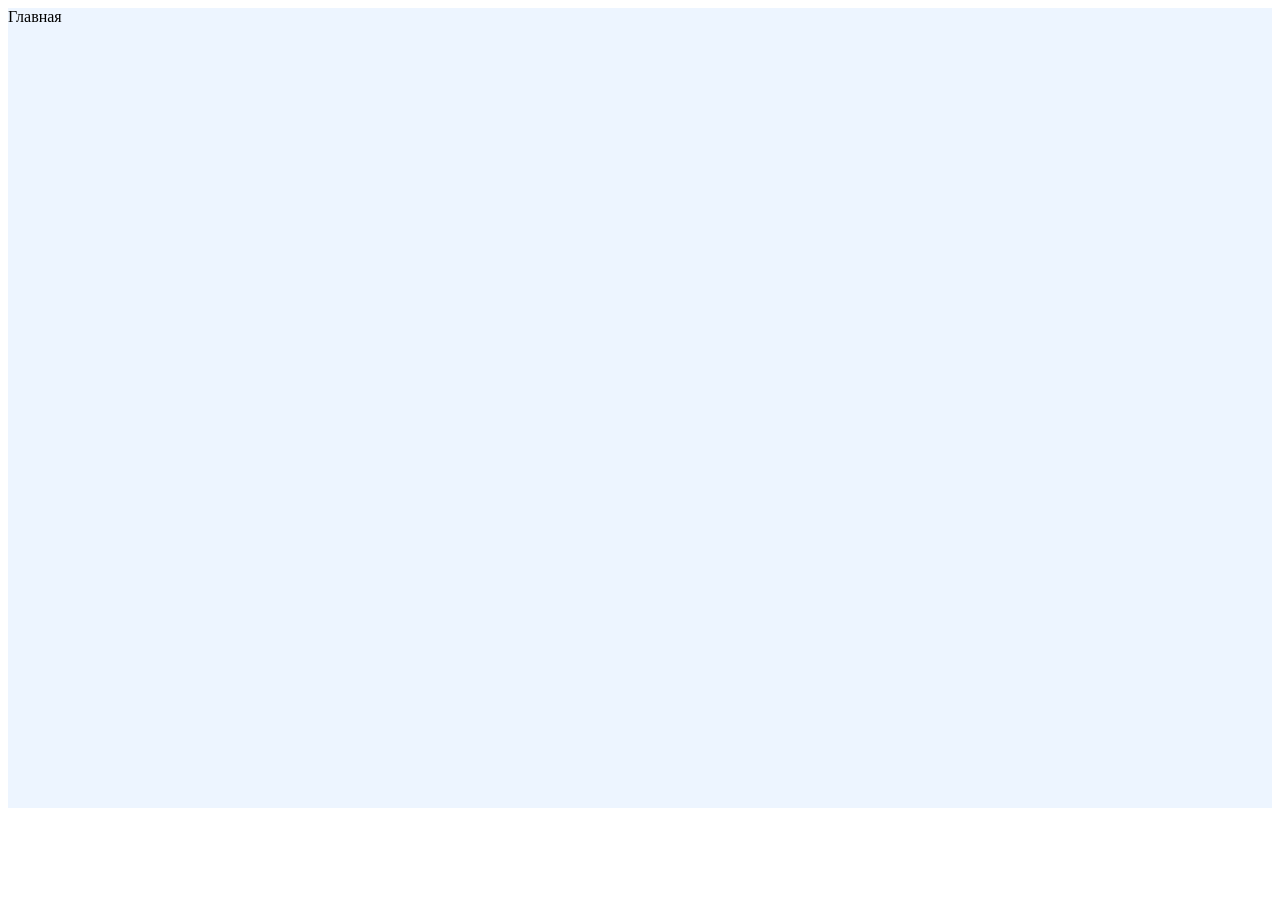
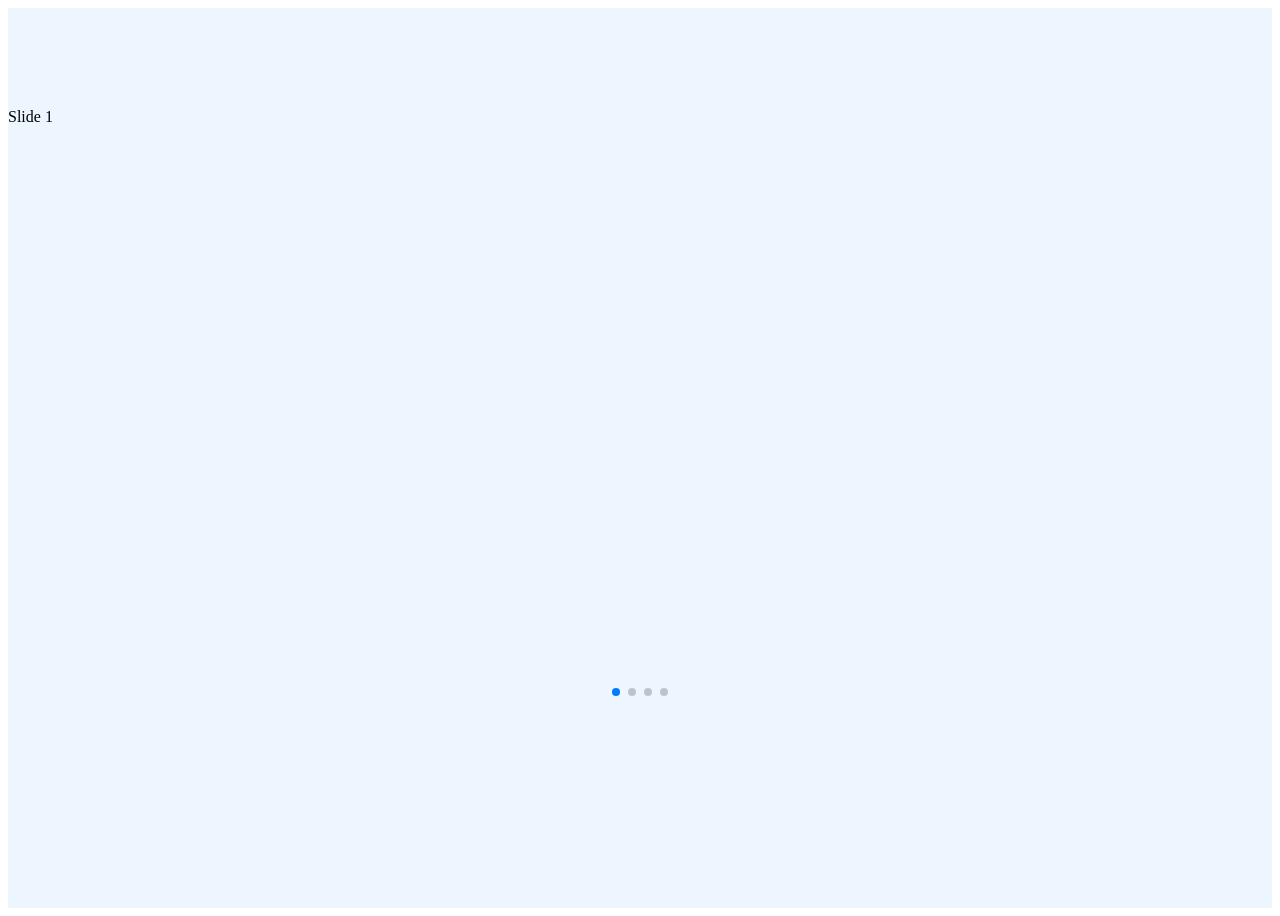
Before and after one commit to mahlufartem/frontend-tvoy-trud, a Next.js app: page /MainPage/MainPage in a window 1280 px wide. Before the commit the page ends 816 px from the top, so only its background shows below. Built offline with nearby package versions, Linux system fonts and the light colour scheme.

Commit message:
добавил swiper

```diff
--- a/package.json
+++ b/package.json
@@ -13,7 +13,8 @@
     "next": "16.1.1",
     "react": "19.2.3",
     "react-dom": "19.2.3",
-    "sass": "^1.97.1"
+    "sass": "^1.97.1",
+    "swiper": "^12.0.3"
   },
   "devDependencies": {
     "@trivago/prettier-plugin-sort-imports": "^6.0.0",
--- a/src/app/layout.jsx
+++ b/src/app/layout.jsx
@@ -17,7 +17,7 @@ export default function RootLayout({ children }) {
 			<body className={involve.className}>
 				<div className={styles.root}>
 					<Header />
-					<div className={styles.content}>{children}</div>
+					<main className={styles.content}>{children}</main>
 					<Footer />
 				</div>
 			</body>
--- a/src/components/Footer/Footer.module.scss
+++ b/src/components/Footer/Footer.module.scss
@@ -1,5 +1,5 @@
 .root {
   width: 100%;
   height: 100px;
-  background-color: $main-light-blue;
+  background-color: $main-white;
 }
--- a/src/pages/MainPage/MainPage.jsx
+++ b/src/pages/MainPage/MainPage.jsx
@@ -1,9 +1,15 @@
 import React from 'react'
+
+import SectionOne from '@/pages/MainPage/sections/SectionOne/SectionOne'
 
 import styles from './MainPage.module.scss'
 
 const MainPage = () => {
-	return <div className={styles.root}>Главная</div>
+	return (
+		<div className={styles.root}>
+			<SectionOne />
+		</div>
+	)
 }
 
 export default MainPage
--- a/src/pages/MainPage/MainPage.module.scss
+++ b/src/pages/MainPage/MainPage.module.scss
@@ -1,4 +1,6 @@
 .root {
   min-height: 100Vh;
   background-color: $main-light-blue;
+  padding-top: 100px;
+
 }
--- /dev/null
+++ b/src/pages/MainPage/sections/SectionOne/SectionOne.jsx
@@ -0,0 +1,32 @@
+'use client'
+
+import React from 'react'
+
+import 'swiper/css'
+import 'swiper/css/pagination'
+import { Pagination } from 'swiper/modules'
+import { Swiper, SwiperSlide } from 'swiper/react'
+
+import styles from './SectionOne.module.scss'
+
+const SectionOne = () => {
+	return (
+		<section className={styles.root}>
+			<Swiper
+				className={styles.swiper}
+				modules={[Pagination]}
+				spaceBetween={50}
+				slidesPerView={1}
+				navigation
+				pagination={{ clickable: true }}
+			>
+				<SwiperSlide>Slide 1</SwiperSlide>
+				<SwiperSlide>Slide 2</SwiperSlide>
+				<SwiperSlide>Slide 3</SwiperSlide>
+				<SwiperSlide>Slide 4</SwiperSlide>
+			</Swiper>
+		</section>
+	)
+}
+
+export default SectionOne
--- /dev/null
+++ b/src/pages/MainPage/sections/SectionOne/SectionOne.module.scss
@@ -0,0 +1,5 @@
+.root {
+  .swiper {
+    height: 600px;
+  }
+}
```
Also changed, not shown: 1 other file (tests, documents, lock files or other folders).
